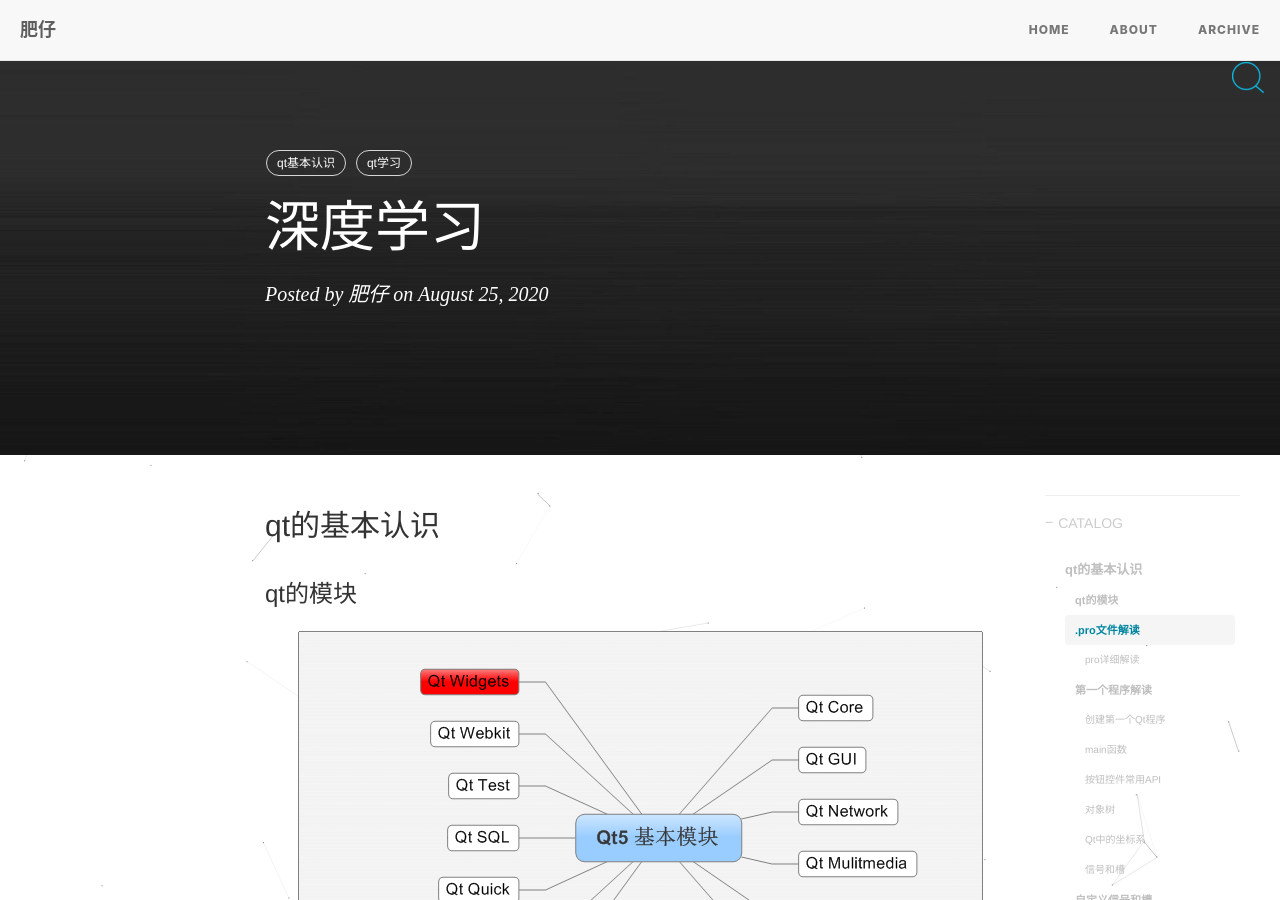
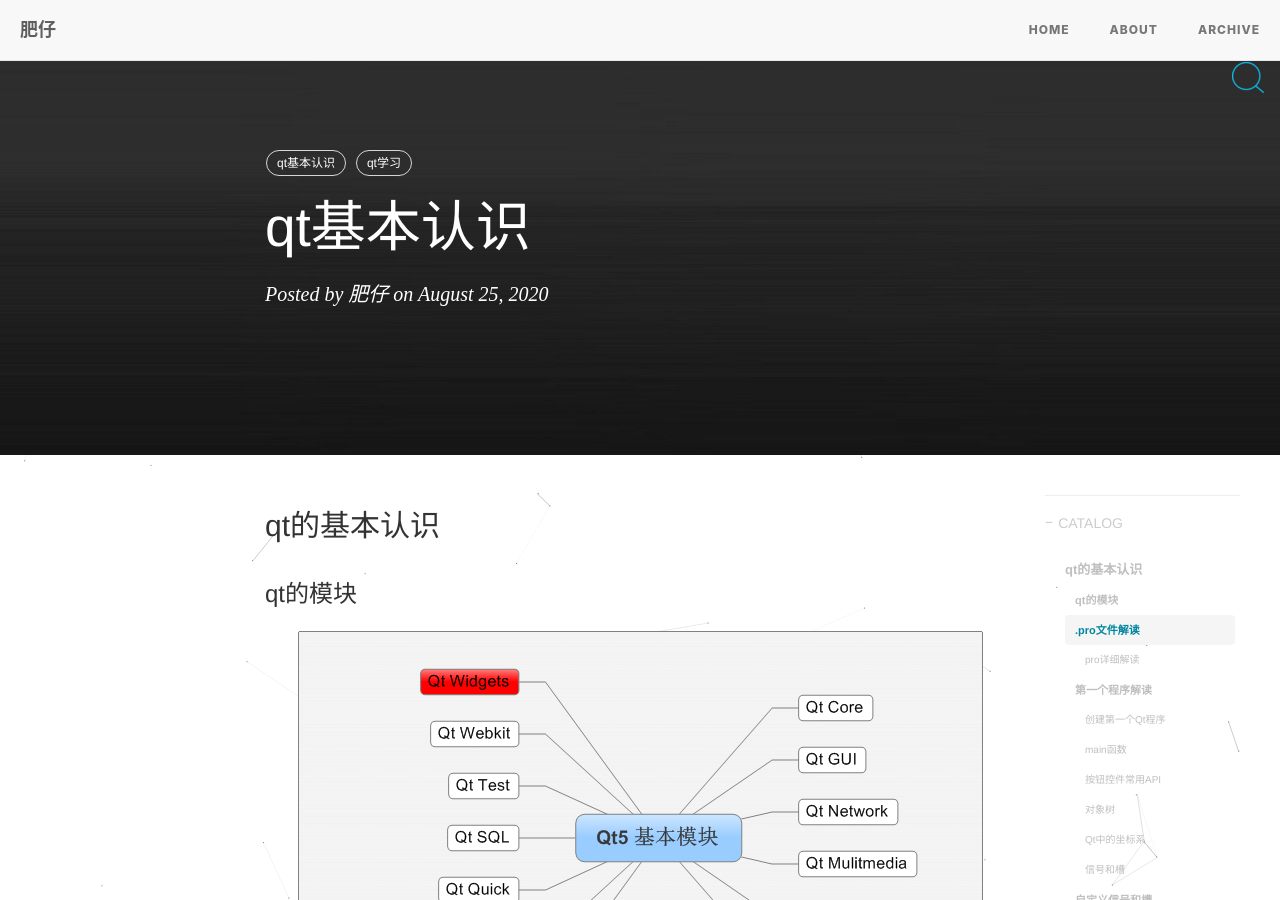
Before and after one commit to daniao2017/daniao2017.github.io, a Jekyll site: the page built from _posts/2020-08-25-qt基本认识.md, in a window 1280 px wide and 900 px high. Built offline with Jekyll 4.4.1, drawn with Linux system fonts in a browser that asks for light colours; nearby versions of some CDN libraries; comment, search, counter and statistics services are not loaded.

Commit message:
Update 2020-08-25-qt基本认识.md

```diff
--- a/_posts/2020-08-25-qt基本认识.md
+++ b/_posts/2020-08-25-qt基本认识.md
@@ -1,6 +1,6 @@
 ---
 layout:     post
-title:      深度学习
+title:      qt基本认识
 date:       2020-08-25
 author:     肥仔
 catalog: true
```
